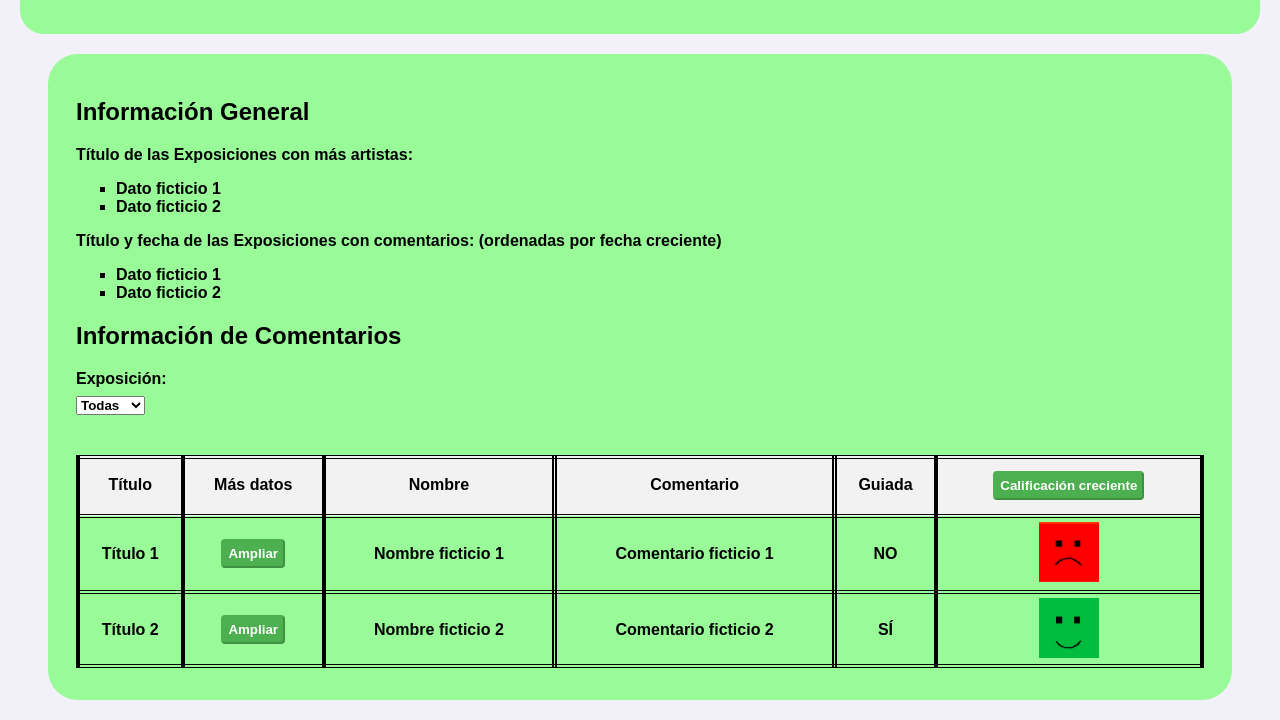
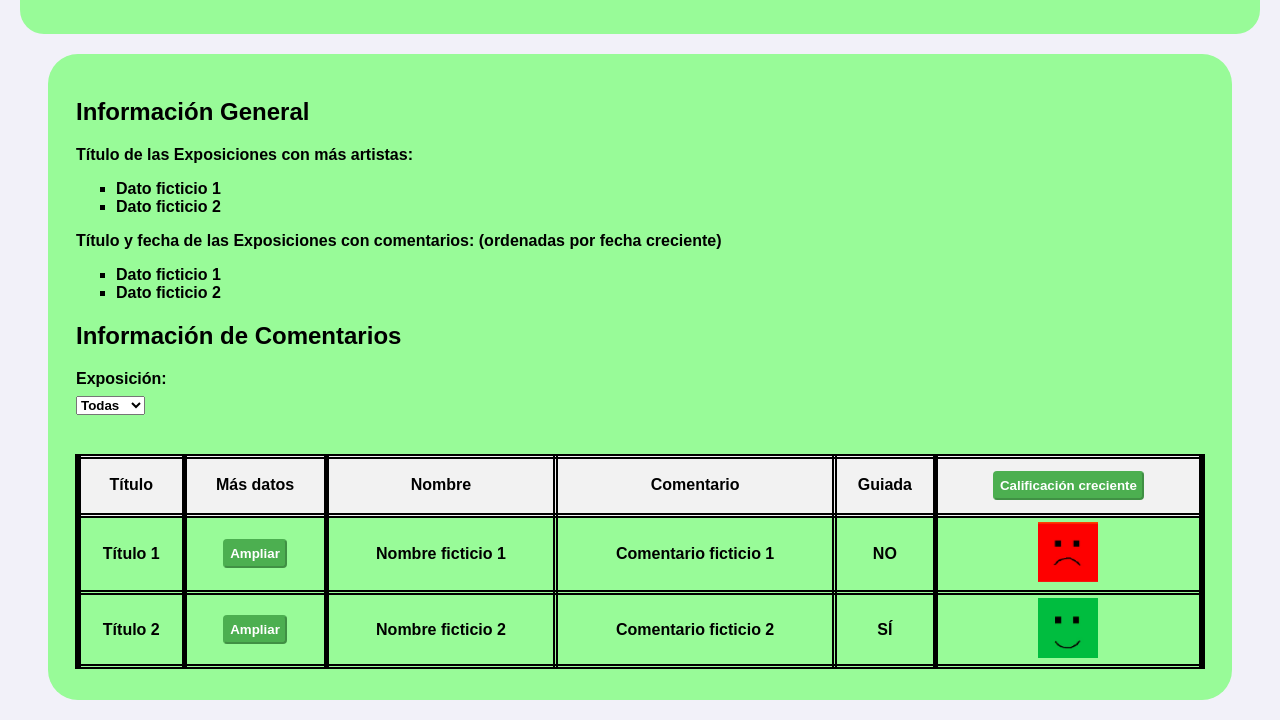
Before and after one commit to Jaco25PL/Obligatorio_P1, a website: page main.html in a window 1280 px wide. Shown: the part 877-1597 px from the top of the page. Drawn offline with Linux system fonts and the light colour scheme.

Commit message:
Finishing table

```diff
--- a/css/main.css
+++ b/css/main.css
@@ -247,14 +247,14 @@ header {
     width: 100%;
     margin: 8px 0;
     border-spacing: 0;
-    outline: 4px double #000;
+    outline: 5px double #000;
     outline-offset: -4px;
     border-collapse: collapse;
 }
 
 #sectionInfo th, td {
-    border-right: 4px solid black;
-    border-left: 4px solid black;
+    border-right: 5px solid black;
+    border-left: 5px solid black;
     padding: 16px 0;
     text-align: center;
     vertical-align: middle;
@@ -265,7 +265,7 @@ header {
 }
 
 #sectionInfo .tableRow {
-    outline: 4px double #000;
+    outline: 5px double #000;
     outline-offset: -2px;
 }
 
```
